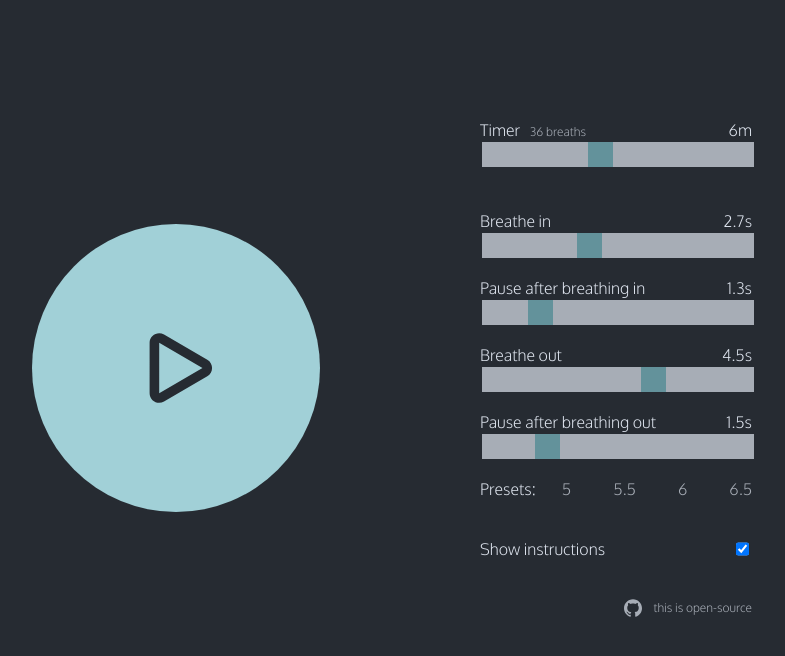
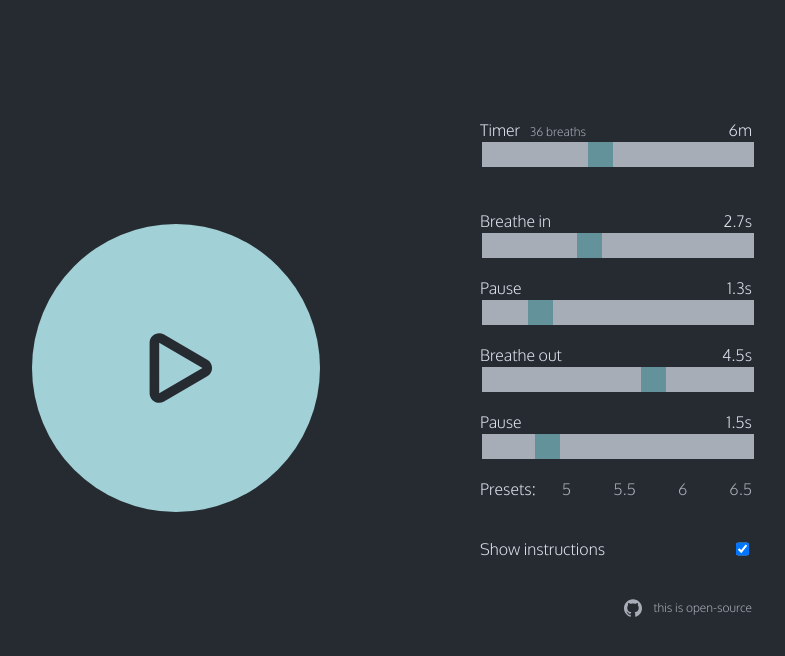
Before and after one commit to everbuild/freebreather, a Vue app: page / in a window 1280 px wide. Shown: the top 656 px of the page, without its empty margins (264-1049 px from the left). Built offline with nearby package versions, Linux system fonts and the light colour scheme.

Commit message:
updated i18n

```diff
--- a/src/assets/i18n/en.ts
+++ b/src/assets/i18n/en.ts
@@ -5,9 +5,9 @@ export default {
     breaths: 'breaths',
     phase: {
       inhale: 'Breathe in',
-      inhaled: 'Pause after breathing in',
+      inhaled: 'Pause',
       exhale: 'Breathe out',
-      exhaled: 'Pause after breathing out',
+      exhaled: 'Pause',
     },
     presets: 'Presets:',
     guide: 'Show instructions',
@@ -18,7 +18,7 @@ export default {
     reset: 'Reset',
   },
   guide: {
-    warmup: 'Get ready to breathe in',
+    warmup: 'Get ready',
     inhale: 'Breathe in',
     inhaled: 'Pause',
     exhale: 'Breathe out',
--- a/src/assets/i18n/nl.ts
+++ b/src/assets/i18n/nl.ts
@@ -18,12 +18,12 @@ export default {
     reset: 'Opnieuw',
   },
   guide: {
-    warmup: 'Maak je klaar om in te ademen',
+    warmup: 'Klaar?',
     inhale: 'Adem in',
     inhaled: 'Pauze',
     exhale: 'Adem uit',
     exhaled: 'Pauze',
-    done: 'Helemaal klaar!',
+    done: 'Klaar!',
   },
   homepage: 'dit is open-source',
 };
```
